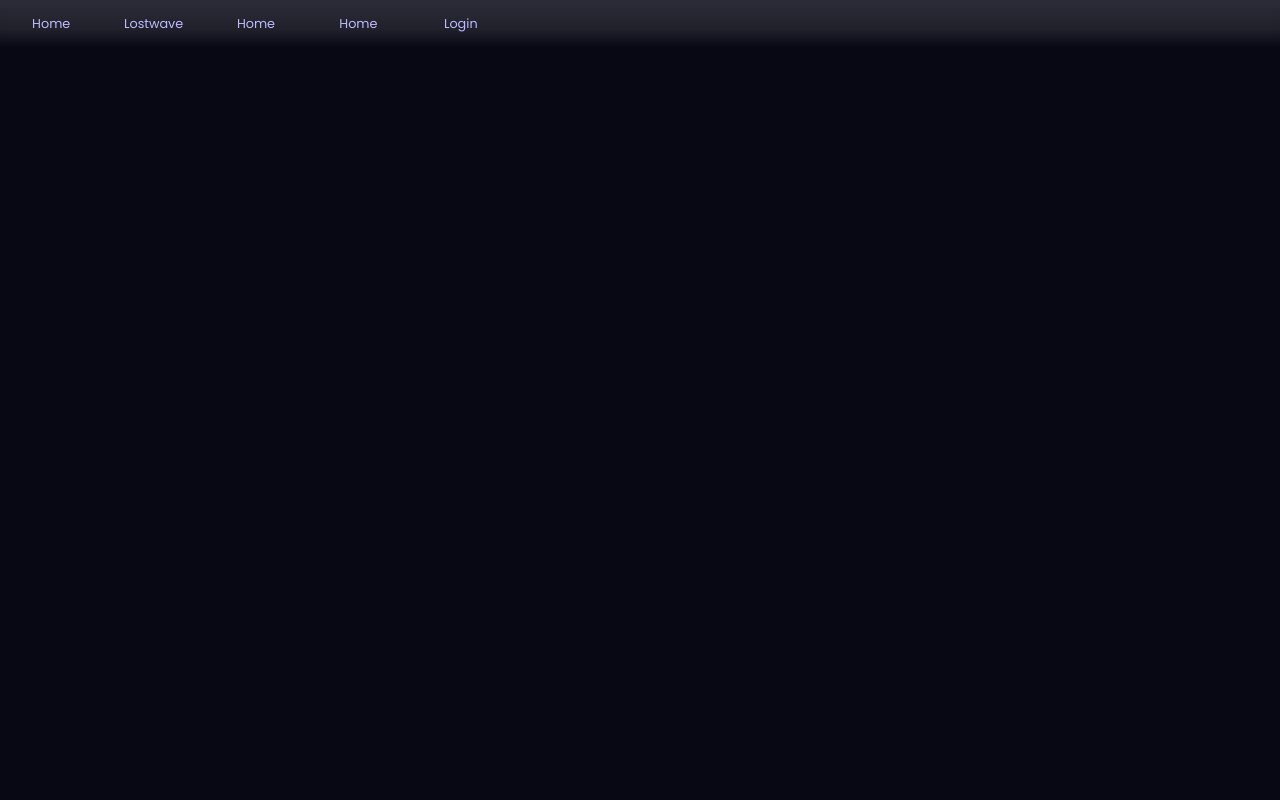
After one commit to EsziL/---wzs, a Flask app: page /lostwave in a window 1280 px wide. The commit adds this page. Run offline with Flask 3, Linux system fonts and the light colour scheme; style sheets or scripts are compiled from the project's sources; some libraries are stand-ins or nearby versions.

Commit message:
cleaned up css

```diff
--- a/app.py
+++ b/app.py
@@ -14,6 +14,10 @@ cursor = db.cursor()
 @app.route('/')
 def index():
     return render_template('index.html')
+
+@app.route('/lostwave')
+def lostwave():
+    return render_template("lostwave.html")
 
 @app.route('/login', methods=['GET', 'POST'])
 def login():
@@ -35,7 +39,7 @@ def login():
 
 @app.route('/register', methods=['GET', 'POST'])
 def register():
-    if session['logged_in'] == True:
+    if 'logged_in' in session and session['logged_in']:
         return redirect('/profile')
     if request.method == 'POST':
         username = request.form['username']
--- /dev/null
+++ b/static/css/global.css
@@ -0,0 +1,48 @@
+body, html {
+  margin: 0;
+  height: 100%;
+  background: #080815;
+  z-index: -100;
+}
+
+.bar {
+  width: 100%;
+  height: 6vh;
+  background: linear-gradient(rgba(255, 255, 255, 0.15), rgba(255, 255, 255, 0.1) 60%, rgba(255, 255, 255, 0));
+  -webkit-backdrop-filter: blur(5px);
+          backdrop-filter: blur(5px);
+  position: absolute;
+  display: flex;
+  align-items: center;
+}
+.bar span {
+  cursor: pointer;
+  transition: background 0.25s; /* Added transition property here */
+  font-size: 1vw;
+  height: 6vh;
+  width: 8vw;
+  color: #bbbBff;
+  display: flex;
+  align-items: center;
+  justify-content: center;
+  font-family: "Poppins";
+  border-radius: 15px;
+}
+.bar span:hover {
+  background: rgba(255, 255, 255, 0.1019607843);
+}
+
+.center {
+  height: 100%;
+  width: 100%;
+  display: flex;
+  justify-content: center;
+  align-items: center;
+}
+
+.center iframe {
+  height: 100%;
+  width: 100%;
+  z-index: 1000;
+  border: 0;
+}/*# sourceMappingURL=global.css.map */
--- /dev/null
+++ b/static/css/global.scss
@@ -0,0 +1,57 @@
+$text: #ffffff;
+$background: #080815;
+$primary: #1c10ff;
+$secondary: #ffffff;
+$accent: #bbbBff;
+
+body, html {
+    margin: 0;
+    height: 100%;
+    background: $background;
+		z-index: -100;
+}
+
+
+.bar {
+    width: 100%;
+    height: 6vh;
+    background: linear-gradient(rgba(255, 255, 255, 0.15), rgba(255, 255, 255, 0.10) 60%, rgba(255, 255, 255, 0));
+    backdrop-filter: blur(5px);
+    position: absolute;
+    display: flex;
+    align-items: center;
+
+    span {
+		cursor: pointer;
+		transition: background 0.25s; /* Added transition property here */
+        font-size: 1vw;
+        height: 6vh;
+        width: 8vw;
+        color: $accent;
+        display: flex;
+        align-items: center;
+        justify-content: center;
+        font-family: 'Poppins';
+		border-radius: 15px;
+
+		&:hover {
+			background: #ffffff1a;
+		}
+    }
+
+}
+
+.center {
+	height: 100%;
+	width: 100%;
+	display: flex;
+	justify-content: center;
+	align-items: center;
+}
+
+.center iframe {
+	height: 100%;
+	width: 100%;
+	z-index: 1000;
+	border: 0;
+}
--- a/static/css/index.scss
+++ b/static/css/index.scss
@@ -4,42 +4,7 @@ $primary: #1c10ff;
 $secondary: #ffffff;
 $accent: #bbbBff;
 
-body, html {
-    margin: 0;
-    height: 100%;
-    background: $background;
-		z-index: -100;
-}
 
-
-.bar {
-    width: 100%;
-    height: 6vh;
-    background: linear-gradient(rgba(255, 255, 255, 0.15), rgba(255, 255, 255, 0.10) 60%, rgba(255, 255, 255, 0));
-    backdrop-filter: blur(5px);
-    position: absolute;
-    display: flex;
-    align-items: center;
-
-    span {
-		cursor: pointer;
-		transition: background 0.25s; /* Added transition property here */
-        font-size: 1vw;
-        height: 6vh;
-        width: 8vw;
-        color: $accent;
-        display: flex;
-        align-items: center;
-        justify-content: center;
-        font-family: 'Poppins';
-		border-radius: 15px;
-
-		&:hover {
-			background: #ffffff1a;
-		}
-    }
-
-}
 
 
 .intro{
@@ -122,19 +87,3 @@ body, html {
   0% {background-position: 0}
   100% {background-position: 200%}
 }
-
-
-.center {
-	height: 100%;
-	width: 100%;
-	display: flex;
-	justify-content: center;
-	align-items: center;
-}
-
-.center iframe {
-	height: 100%;
-	width: 100%;
-	z-index: 1000;
-	border: 0;
-}
--- a/static/js/index.js
+++ b/static/js/index.js
@@ -25,7 +25,7 @@ function main() {
   const spans = document.querySelectorAll("span");
   spans.forEach((i)=>{
     i.addEventListener("click", ()=>{
-      window.location.href = i.getAttribute("href");
+      if (i.getAttribute("id") !== "login") window.location.href = i.getAttribute("href");
     });
   })
 }
--- a/templates/index.html
+++ b/templates/index.html
@@ -4,6 +4,7 @@
     <meta charset="UTF-8">
     <meta name="viewport" content="width=device-width, initial-scale=1.0">
     <title>Document</title>
+    <link rel="stylesheet" href="{{ url_for('static', filename='css/global.css') }}">
     <link rel="stylesheet" href="{{ url_for('static', filename='css/index.css') }}">
     <link href="https://fonts.googleapis.com/css2?family=Poppins" rel="stylesheet">
     <link href="https://fonts.googleapis.com/css2?family=Inter" rel="stylesheet">
--- /dev/null
+++ b/templates/lostwave.html
@@ -0,0 +1,24 @@
+<!DOCTYPE html>
+<html lang="en">
+<head>
+    <meta charset="UTF-8">
+    <meta name="viewport" content="width=device-width, initial-scale=1.0">
+    <title>Document</title>
+    <link rel="stylesheet" href="{{ url_for('static', filename='css/global.css') }}">
+    <link href="https://fonts.googleapis.com/css2?family=Poppins" rel="stylesheet">
+    <link href="https://fonts.googleapis.com/css2?family=Inter" rel="stylesheet">
+</head>
+<body>
+    <div class="bar">
+        <span href="/">Home</span>
+        <span href="/lostwave">Lostwave</span>
+        <span>Home</span>
+        <span>Home</span>
+		<span id="login">Login</span>
+    </div>
+    <div class="center">
+        <iframe src="/login" style="visibility: hidden;" id="loginiframe"></iframe>
+    </div>
+	<script src="{{ url_for('static', filename='js/index.js') }}"></script>
+</body>
+</html>
```
Also changed, not shown: static/css/index.css (+0 -48 lines), 2 other files.
